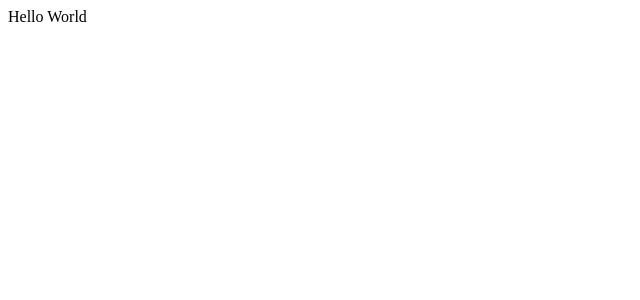
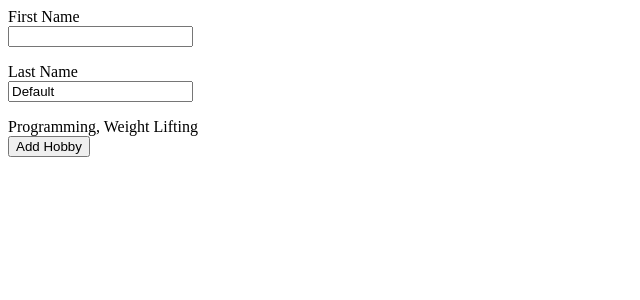
Before and after one commit to axelerant-hardik/react-learning, a React (Vite) app: page / in a window 1280 px wide. Shown: the top 300 px of the page, without its empty margins (0-640 px from the left). Built offline with nearby package versions, Linux system fonts and the light colour scheme.

Commit message:
Exercise: custom useLocalStorage hook

```diff
--- a/src/App.jsx
+++ b/src/App.jsx
@@ -1,5 +1,63 @@
+import { useLocalStorage } from "./useLocalStorage"
+
 function App() {
-  return "Hello World"
+  const [firstName, setFirstName] = useLocalStorage("FIRST_NAME", "")
+
+  // Bonus:
+  const [lastName, setLastName] = useLocalStorage("LAST_NAME", () => {
+    return "Default"
+  })
+
+  // Bonus:
+  const [hobbies, setHobbies] = useLocalStorage("HOBBIES", [
+    "Programming",
+    "Weight Lifting",
+  ])
+
+  return (
+    <>
+      <div
+        style={{
+          display: "flex",
+          flexDirection: "column",
+          alignItems: "flex-start",
+          marginBottom: "1rem",
+        }}
+      >
+        <label>First Name</label>
+        <input
+          type="text"
+          value={firstName}
+          onChange={(e) => setFirstName(e.target.value)}
+        />
+      </div>
+
+      <div
+        style={{
+          display: "flex",
+          flexDirection: "column",
+          alignItems: "flex-start",
+          marginBottom: "1rem",
+        }}
+      >
+        <label>Last Name</label>
+        <input
+          type="text"
+          value={lastName}
+          onChange={(e) => setLastName(e.target.value)}
+        />
+      </div>
+
+      <div>{hobbies.join(", ")}</div>
+      <button
+        onClick={() =>
+          setHobbies((currentHobbies) => [...currentHobbies, "New Hobby"])
+        }
+      >
+        Add Hobby
+      </button>
+    </>
+  )
 }
 
 export default App
--- /dev/null
+++ b/src/useLocalStorage.js
@@ -0,0 +1,23 @@
+import { useEffect, useState } from "react"
+
+export function useLocalStorage(key, initialValue) {
+  let finalValue = localStorage.getItem(key)
+  if (finalValue == null) {
+    finalValue =
+      typeof initialValue === "function" ? initialValue() : initialValue
+  } else {
+    finalValue = JSON.parse(finalValue)
+  }
+
+  const [value, setValue] = useState(finalValue)
+
+  useEffect(() => {
+    if (value != null) {
+      localStorage.setItem(key, JSON.stringify(value))
+    } else {
+      localStorage.removeItem(key)
+    }
+  }, [value, key])
+
+  return [value, setValue]
+}
```
